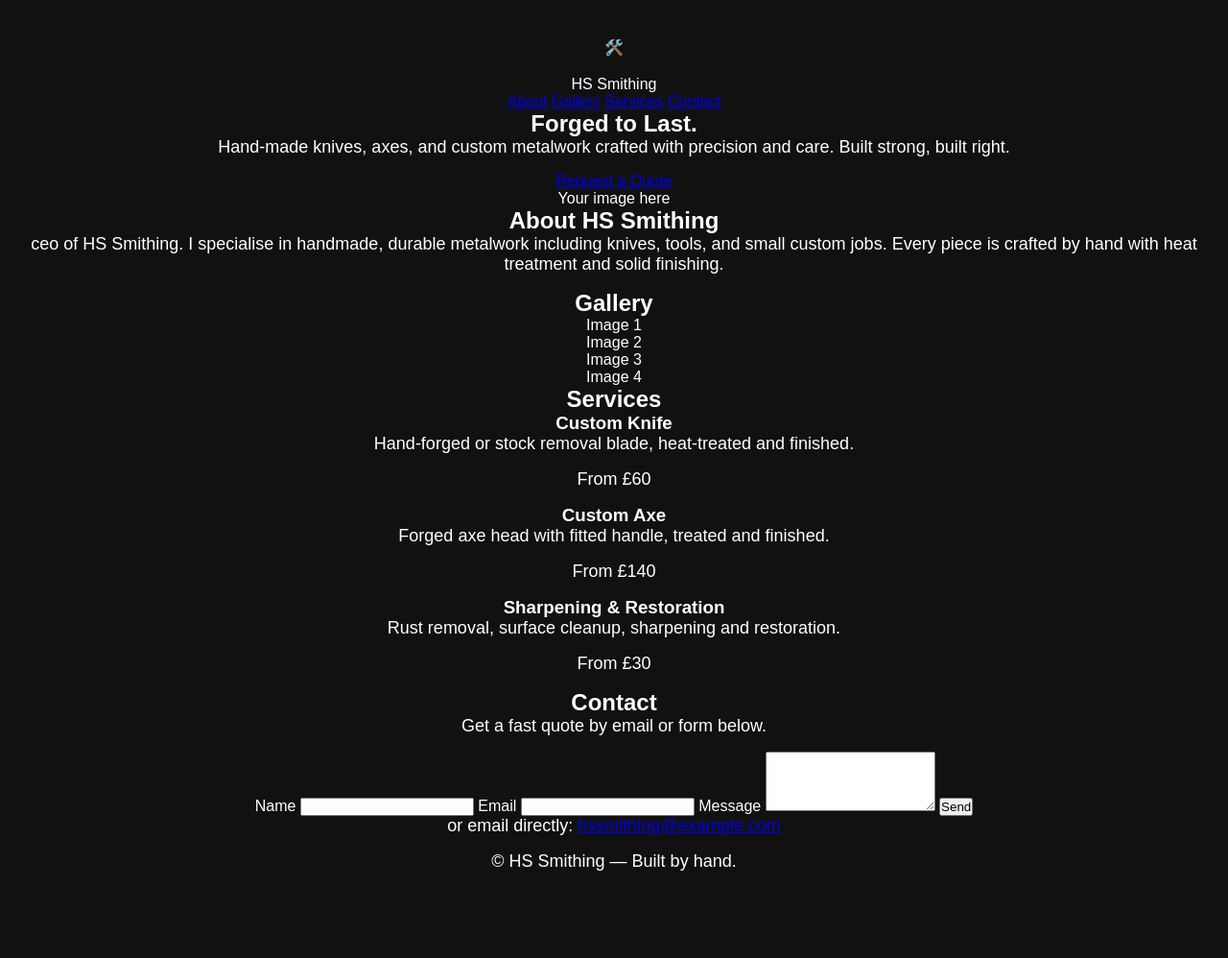
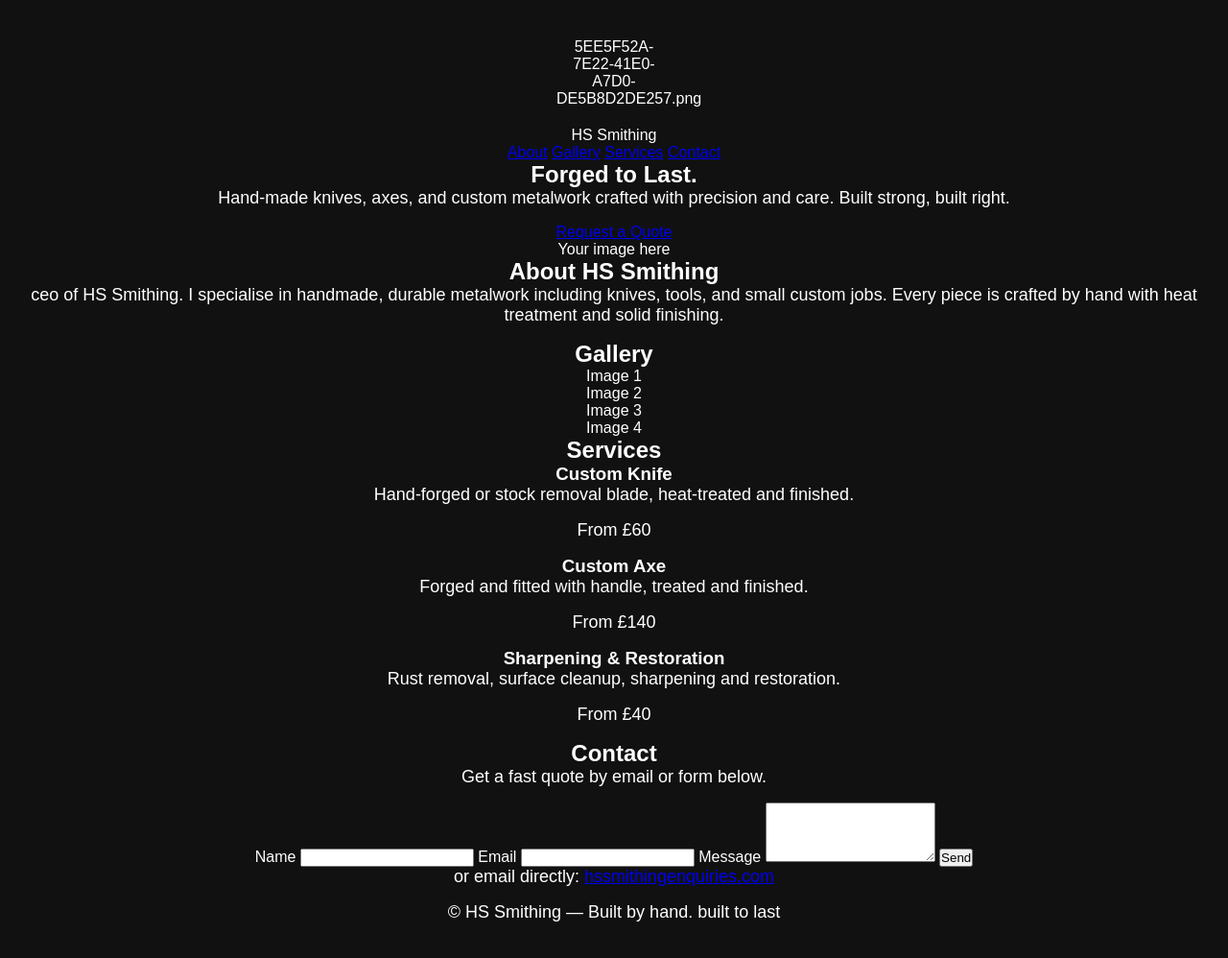
Before and after one commit to 8pkfsk4dnr-wq/Hs-smithing-, a plain HTML site: page index.html in a window 1280 px wide. Shown: the whole page at 96% size. Before the commit the page ends 964 px from the top, so only its background shows below. Drawn offline with Linux system fonts and the light colour scheme.

Commit message:
Update index.html

```diff
--- a/index.html
+++ b/index.html
@@ -14,7 +14,7 @@
   <div class="wrap header-content">
     <div class="logo">
       <!-- You can swap this for an image later -->
-      <span class="anvil">🛠️</span> HS Smithing
+      <span class="anvil">5EE5F52A-7E22-41E0-A7D0-DE5B8D2DE257.png</span> HS Smithing
     </div>
 
     <nav class="nav">
@@ -68,14 +68,14 @@
 
     <div class="service">
       <h3>Custom Axe</h3>
-      <p>Forged axe head with fitted handle, treated and finished.</p>
+      <p>Forged and fitted with handle, treated and finished.</p>
       <p class="price">From £140</p>
     </div>
 
     <div class="service">
       <h3>Sharpening & Restoration</h3>
       <p>Rust removal, surface cleanup, sharpening and restoration.</p>
-      <p class="price">From £30</p>
+      <p class="price">From £40</p>
     </div>
 
   </div>
@@ -106,12 +106,12 @@
 
   <p class="alt-contact">
     or email directly:
-    <a href="mailto:hssmithing@example.com">hssmithing@example.com</a>
+    <a href="mailto:hssmithingenquiries@gmail.com">hssmithingenquiries.com</a>
   </p>
 </section>
 
 <footer class="footer">
-  <p>© <span id="year"></span> HS Smithing — Built by hand.</p>
+  <p>© <span id="year"></span> HS Smithing — Built by hand. built to last</p>
 </footer>
 
 <script src="script.js"></script>
```
